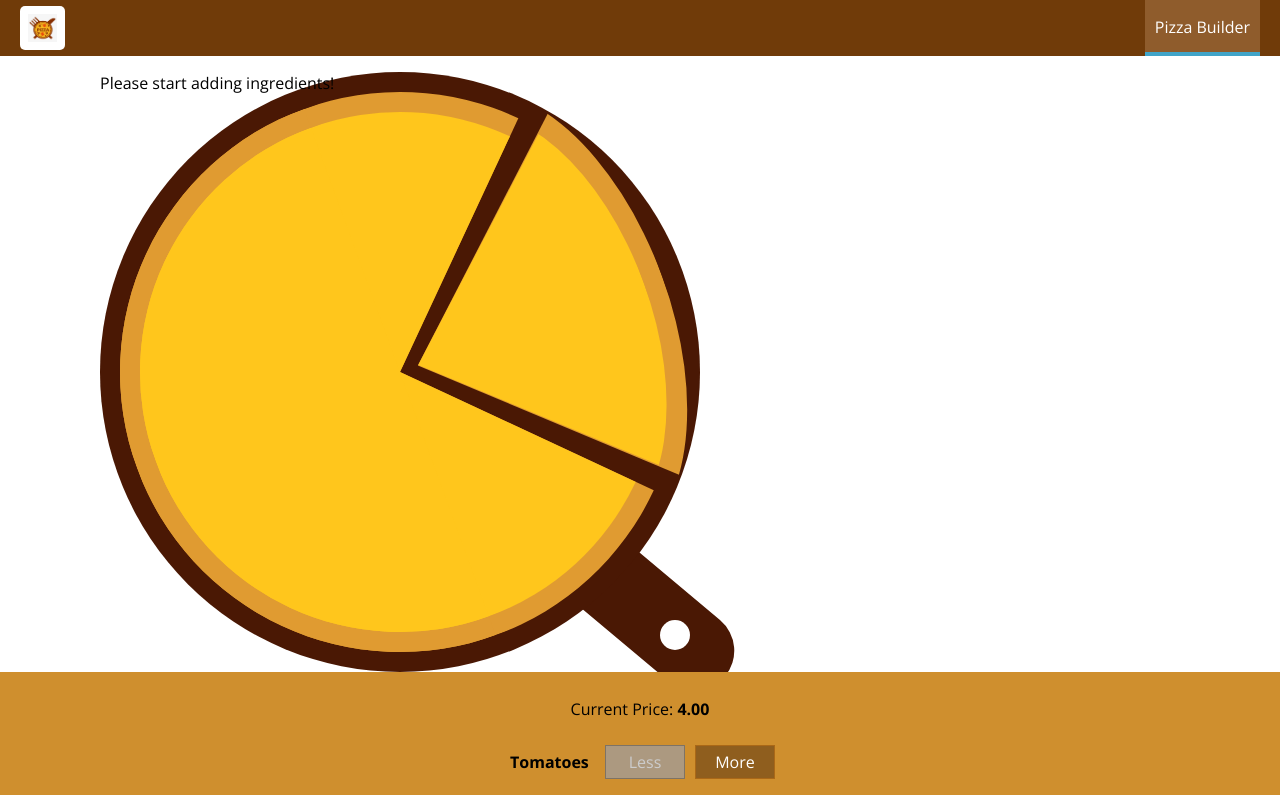
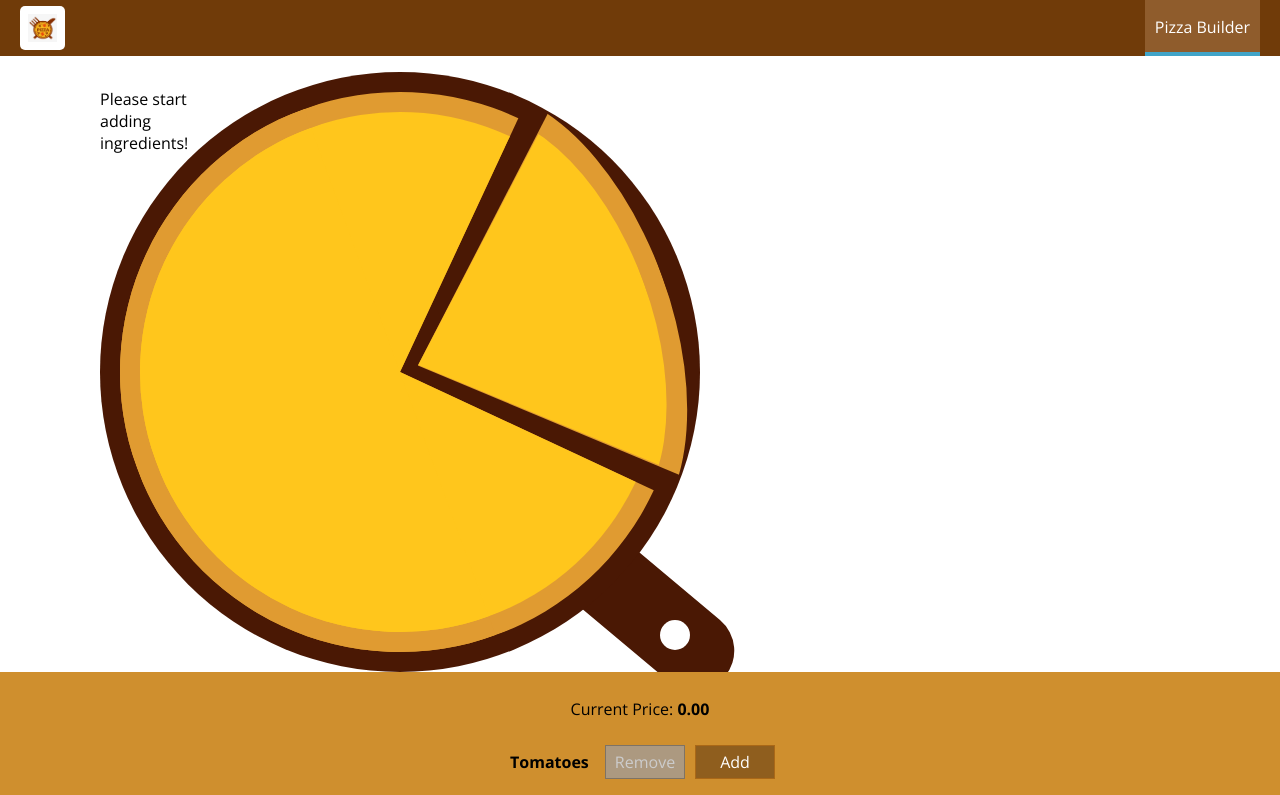
Before and after one commit to manuelbautista/pizzaonline, a React app: page / in a window 1280 px wide. Shown: the top 795 px of the page. Built offline with nearby package versions, Linux system fonts and the light colour scheme.

Commit message:
some ui changes

```diff
--- a/src/components/Pizza/BuildControls/BuildControl/BuildControl.css
+++ b/src/components/Pizza/BuildControls/BuildControl/BuildControl.css
@@ -35,22 +35,22 @@
     width: 80px;
 }
 
-.BuildControl .Less {
+.BuildControl .Remove {
     background-color: #D39952;
     color: white;
 }
 
-.BuildControl .More {
+.BuildControl .Add {
     background-color: #8F5E1E;
     color: white;
 }
 
-.BuildControl .Less:hover, .BuildControl .Less:active {
+.BuildControl .Remove:hover, .BuildControl .Remove:active {
     background-color: #DAA972;
     color: white;
 }
 
-.BuildControl .More:hover,.BuildControl .More:active {
+.BuildControl .Add:hover,.BuildControl .Add:active {
     background-color: #99703F;
     color: white;
 }
--- a/src/components/Pizza/BuildControls/BuildControl/BuildControl.js
+++ b/src/components/Pizza/BuildControls/BuildControl/BuildControl.js
@@ -4,12 +4,13 @@ import classes from './BuildControl.css';
 const buildControl = (props) => (
     <div className={classes.BuildControl}>
         <div className={classes.Label}> {props.label} </div>
-        <button className={classes.Less}
+        <button className={classes.Remove}
                 onClick={props.removed}
-                disabled={props.disabled === true} >Less</button>
+                disabled={props.disabled === true} >Remove</button>
 
-        <button className={classes.More}
-                onClick={props.added}> More </button>
+        <button className={classes.Add}
+                disabled={props.disabled === false}
+                onClick={props.added}> Add </button>
     </div>
 );
 export default buildControl;
--- a/src/components/Pizza/Pizza.css
+++ b/src/components/Pizza/Pizza.css
@@ -110,6 +110,9 @@ z-index:-1;
     top:620px;
     left:660px;
 }
+.addmessage {
+    display: table-caption
+}
 @media (min-width: 500px) and (min-height: 400px) {
     .plate .pizzabase1 .pizzabase2 .slicebase1 .slicebase2 .bite-circle-1 .bite-circle-2 .bite-circle-3 .handle .handlehole{
         width: 350px;
--- a/src/components/Pizza/Pizza.js
+++ b/src/components/Pizza/Pizza.js
@@ -24,7 +24,7 @@ const pizza = (props) => {
         },[]);
 
         if(transformedIngredients.length === 0) {
-            transformedIngredients = <p> Please start adding ingredients! </p>
+            transformedIngredients = <p className ={classes.addmessage}> Please start adding ingredients! </p>
         }
         return (
             <div>
--- a/src/containers/PizzaBuilder/PizzaBuilder.js
+++ b/src/containers/PizzaBuilder/PizzaBuilder.js
@@ -18,7 +18,7 @@ const INGREDIENT_PRICES = {
 class PizzaBuilder extends Component {
     state = {
         ingredients:null,
-        totalPrice: 4,
+        totalPrice: 0,
         purchaseable: false,
         purchasing: false,
         loading: false,
```
